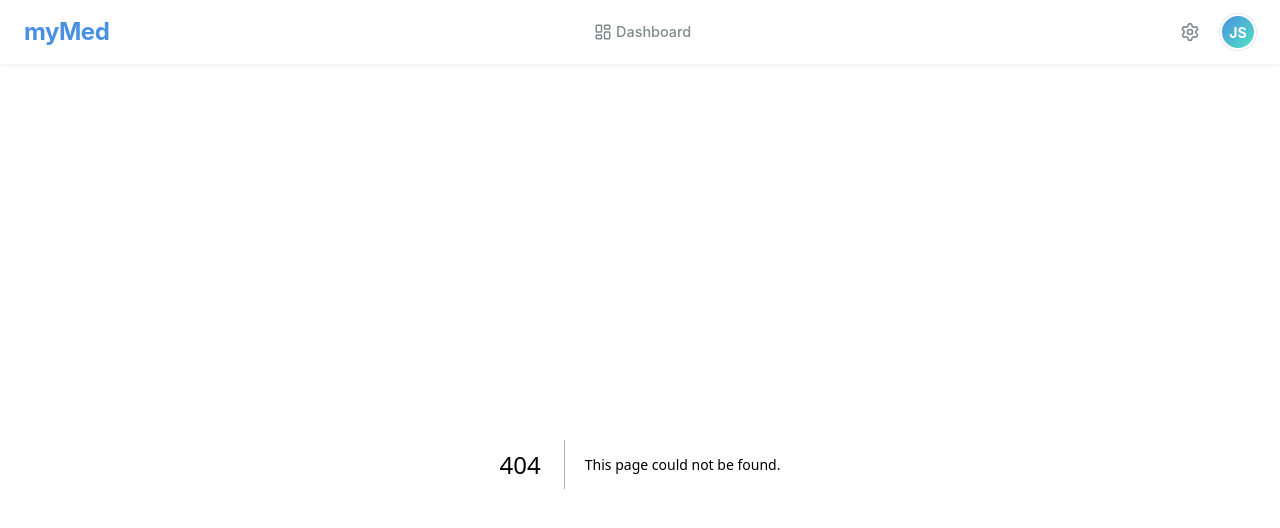
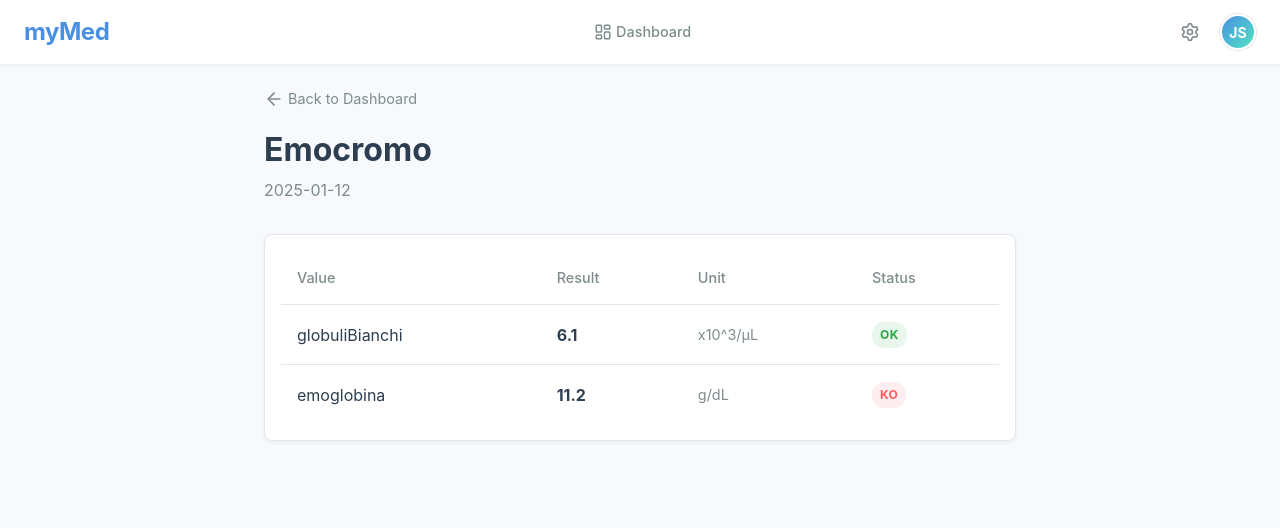
Before and after one commit to AntonioDT/myMed, a Next.js app: page /analysis/1 in a window 1280 px wide. Before the commit this address had no page. Shown: the top 528 px of the page. Built offline with nearby package versions, Linux system fonts and the light colour scheme.

Commit message:
feat: Implement analysis detail page with dynamic routing, linking from the dashboard and utilizing mock data.

```diff
--- /dev/null
+++ b/app/analysis/[id]/page.module.scss
@@ -0,0 +1,101 @@
+@use "sass:color";
+@use '../../../styles/variables' as *;
+@use '../../../styles/mixins' as *;
+
+.container {
+    padding: $spacing-lg;
+    max-width: 800px;
+    margin: 0 auto;
+    min-height: 100vh;
+}
+
+.header {
+    margin-bottom: $spacing-xl;
+
+    .backLink {
+        display: inline-flex;
+        align-items: center;
+        gap: $spacing-xs;
+        color: $color-text-light;
+        margin-bottom: $spacing-md;
+        font-size: 0.9rem;
+
+        &:hover {
+            color: $color-primary;
+        }
+    }
+
+    h1 {
+        font-size: 2rem;
+        color: $color-text-main;
+        margin-bottom: $spacing-xs;
+    }
+
+    .date {
+        color: $color-text-light;
+    }
+}
+
+.content {
+    @include card-style;
+    overflow-x: auto; // Handle small screens
+}
+
+.table {
+    width: 100%;
+    border-collapse: collapse;
+
+    th,
+    td {
+        padding: $spacing-md;
+        text-align: left;
+        border-bottom: 1px solid $color-border;
+    }
+
+    th {
+        color: $color-text-light;
+        font-weight: $font-weight-medium;
+        font-size: 0.9rem;
+    }
+
+    tr:last-child td {
+        border-bottom: none;
+    }
+
+    .value {
+        font-weight: $font-weight-bold;
+        color: $color-text-main;
+    }
+
+    .unit {
+        color: $color-text-light;
+        font-size: 0.9rem;
+    }
+}
+
+.badge {
+    font-size: 0.75rem;
+    font-weight: $font-weight-bold;
+    padding: 4px 8px;
+    border-radius: 12px;
+    text-transform: uppercase;
+    letter-spacing: 0.5px;
+    display: inline-block;
+}
+
+.ok,
+.normale {
+    background-color: rgba($color-success, 0.1);
+    color: $color-success;
+}
+
+.ko,
+.warning {
+    background-color: rgba($color-danger, 0.1);
+    color: $color-danger;
+}
+
+.default {
+    background-color: $color-bg-light;
+    color: $color-text-light;
+}
--- /dev/null
+++ b/app/analysis/[id]/page.tsx
@@ -0,0 +1,64 @@
+import { mockData } from '@/utils/mock';
+import styles from './page.module.scss';
+import Link from 'next/link';
+import { ArrowLeft } from 'lucide-react';
+
+export async function generateStaticParams() {
+    return mockData.map((item) => ({
+        id: item.id,
+    }));
+}
+
+export default async function AnalysisDetail({ params }: { params: Promise<{ id: string }> }) {
+    const { id } = await params;
+    const analysis = mockData.find((item) => item.id === id);
+
+    if (!analysis) {
+        return (
+            <div className={styles.container}>
+                <p>Analysis not found</p>
+                <Link href="/" className={styles.backLink}>Go Back</Link>
+            </div>
+        )
+    }
+
+    return (
+        <div className={styles.container}>
+            <header className={styles.header}>
+                <Link href="/" className={styles.backLink}>
+                    <ArrowLeft size={20} />
+                    Back to Dashboard
+                </Link>
+                <h1>{analysis.categoria}</h1>
+                <p className={styles.date}>{analysis.data}</p>
+            </header>
+
+            <div className={styles.content}>
+                <table className={styles.table}>
+                    <thead>
+                        <tr>
+                            <th>Value</th>
+                            <th>Result</th>
+                            <th>Unit</th>
+                            <th>Status</th>
+                        </tr>
+                    </thead>
+                    <tbody>
+                        {analysis.valori.map((val) => (
+                            <tr key={val.id} className={styles.row}>
+                                <td>{val.nomeValore}</td>
+                                <td className={styles.value}>{val.valore}</td>
+                                <td className={styles.unit}>{val.unitaMisura || '-'}</td>
+                                <td>
+                                    <span className={`${styles.badge} ${styles[val.stato.toLowerCase()] || styles.default}`}>
+                                        {val.stato}
+                                    </span>
+                                </td>
+                            </tr>
+                        ))}
+                    </tbody>
+                </table>
+            </div>
+        </div>
+    );
+}
--- /dev/null
+++ b/utils/mock.ts
@@ -0,0 +1,66 @@
+
+export const mockData = [
+    {
+        "id": "1",
+        "categoria": "Emocromo",
+        "data": "2025-01-12",
+        "valori": [
+            {
+                "id": 1,
+                "nomeValore": "globuliBianchi",
+                "valore": 6.1,
+                "unitaMisura": "x10^3/µL",
+                "stato": "OK"
+            },
+            {
+                "id": 2,
+                "nomeValore": "emoglobina",
+                "valore": 11.2,
+                "unitaMisura": "g/dL",
+                "stato": "KO"
+            }
+        ]
+    },
+    {
+        "id": "2",
+        "categoria": "Colesterolo",
+        "data": "2025-01-10",
+        "valori": [
+            {
+                "id": 3,
+                "nomeValore": "HDL",
+                "valore": 100,
+                "unitaMisura": "mg/dL",
+                "stato": "OK"
+            },
+            {
+                "id": 4,
+                "nomeValore": "LDL",
+                "valore": 165,
+                "unitaMisura": "mg/dL",
+                "stato": "KO"
+            }
+        ]
+    },
+    {
+        "id": "3",
+        "categoria": "Urine",
+        "data": "2025-01-08",
+        "valori": [
+            {
+                "id": 5,
+                "nomeValore": "ph",
+                "valore": 6.0,
+                "unitaMisura": null,
+                "stato": "normale"
+            },
+            {
+                "id": 6,
+                "nomeValore": "proteine",
+                "valore": "assenti",
+                "unitaMisura": null,
+                "stato": "OK"
+            }
+        ]
+    }
+]
```
Also changed, not shown: components/Dashboard/RecentAnalysis.module.scss (+15 -8 lines), components/Dashboard/RecentAnalysis.tsx (+24 -18 lines).
